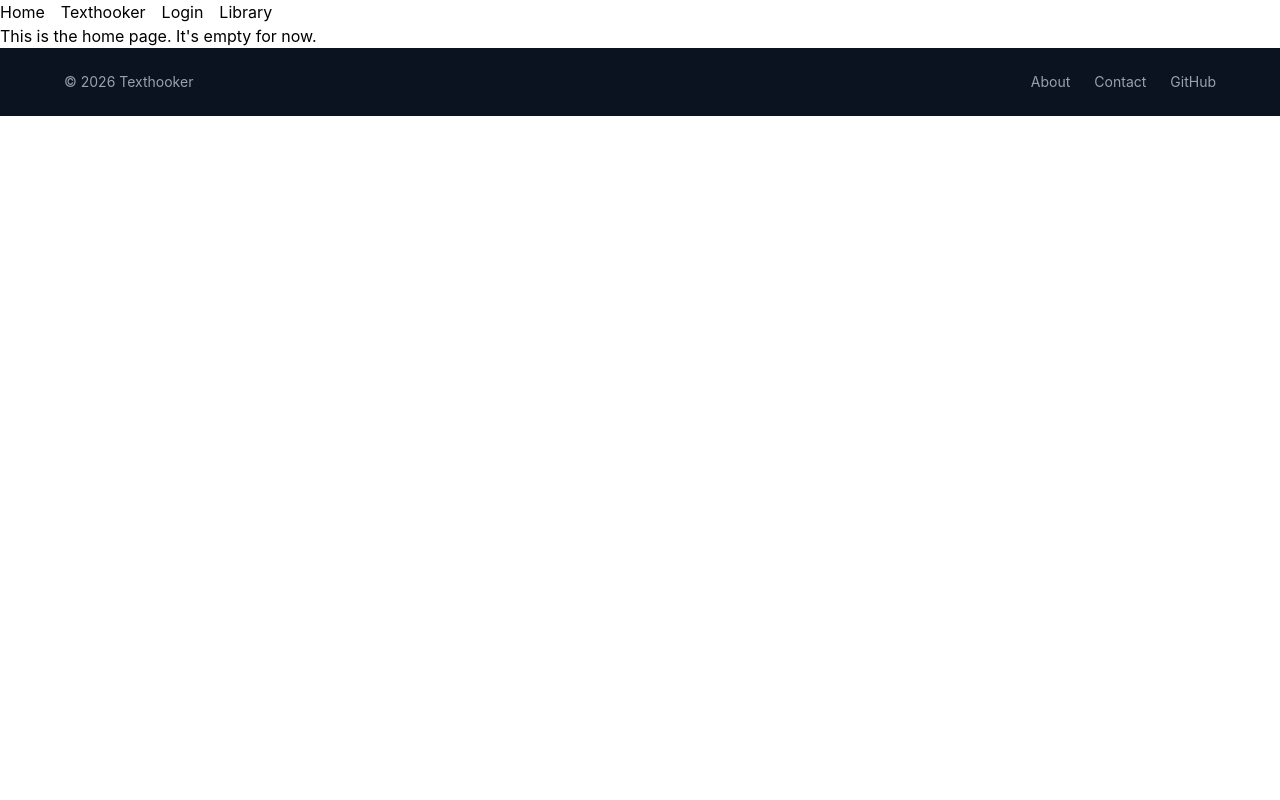
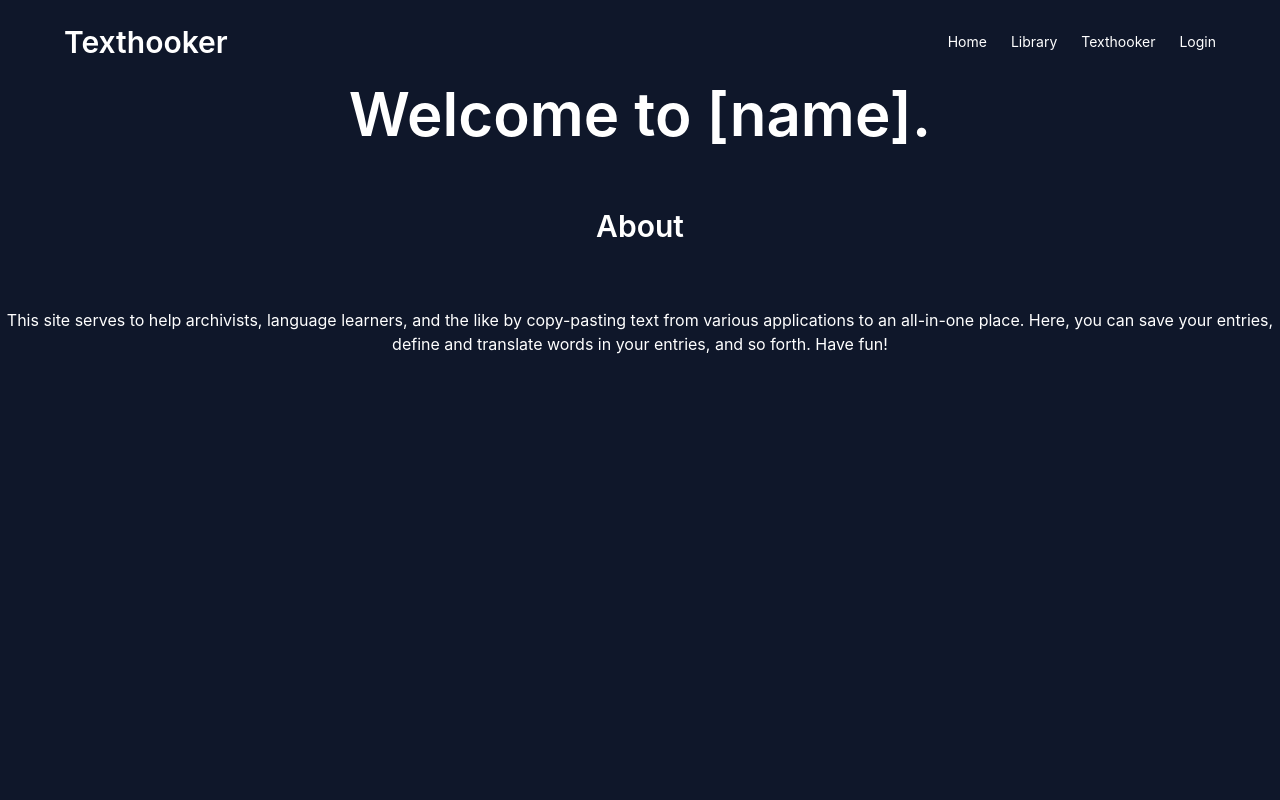
Before and after one commit to Will-less/csci39548_project, a React (Vite) app in the folder my-app/: page / in a window 1280 px wide. Shown: the top 800 px of the page. Built offline with nearby package versions, Linux system fonts and the light colour scheme.

Commit message:
Akari's first commit!

```diff
--- a/my-app/package.json
+++ b/my-app/package.json
@@ -10,7 +10,6 @@
     "preview": "vite preview"
   },
   "dependencies": {
-    "@tailwindcss/vite": "^4.2.2",
     "express": "^5.2.1",
     "mongodb": "^7.1.1",
     "react": "^19.2.4",
@@ -20,6 +19,7 @@
   },
   "devDependencies": {
     "@eslint/js": "^9.39.4",
+    "@tailwindcss/vite": "^4.2.4",
     "@types/react": "^19.2.14",
     "@types/react-dom": "^19.2.3",
     "@vitejs/plugin-react": "^6.0.1",
--- a/my-app/src/Components/Footer.jsx
+++ b/my-app/src/Components/Footer.jsx
@@ -2,7 +2,6 @@ function Footer(){
     return (
        <footer className="w-full bg-[#0b1320] text-gray-400 py-6 px-8">
         <div className="flex justify-between items-center max-w-6xl mx-auto text-sm">
-
             {/* Left Side */}
             <p>© 2026 Texthooker</p>
 
@@ -12,7 +11,6 @@ function Footer(){
                 <span className="hover.text-white cursor-pointer">Contact</span>
                 <span className="hover.text-white cursor-pointer">GitHub</span>
             </div>
-
         </div>
        </footer>
     )
--- a/my-app/src/Components/Navbar.jsx
+++ b/my-app/src/Components/Navbar.jsx
@@ -5,21 +5,17 @@ const Navbar = () => {
 
   //needs context to deal with changes from user log in
   return (
-    <nav>
-      <ul className="flex space-x-4 content-between">
-        <li>
-          <NavLink to="/">Home</NavLink>
-        </li>
-        <li>
-          <NavLink to="/Texthooker">Texthooker</NavLink>
-        </li>
-        <li>
-          <NavLink to="/Login">Login</NavLink>
-        </li>
-        <li>
-          <NavLink to="Library">Library</NavLink>
-        </li>
-      </ul>
+    <nav className="bg-[#0f172a] text-white py-6 px-8">
+      <div className="flex justify-between items-center max-w-6xl mx-auto text-sm">
+        <p className="text-3xl font-semibold">Texthooker</p>
+
+        <ul className="flex gap-6">
+            <NavLink to="/">Home</NavLink>
+            <NavLink to="Library">Library</NavLink>
+            <NavLink to="/Texthooker">Texthooker</NavLink>
+            <NavLink to="/Login">Login</NavLink>
+        </ul>
+      </div>
     </nav>
   );
 };
--- a/my-app/src/Pages/Home.jsx
+++ b/my-app/src/Pages/Home.jsx
@@ -1,8 +1,19 @@
 function Home() {
   return (
-    <>
-      <div>This is the home page. It's empty for now.</div>
-    </>
+    <div className="min-h-screen bg-[#0f172a] text-white text-center">
+      <main>
+        <h1 className="text-6xl font-semibold mb-16">Welcome to [name].</h1>
+      </main>
+
+      <div>
+        <main className="text-center">
+            <h1 className="text-3xl font-semibold mb-16">About</h1>
+            <p>This site serves to help archivists, language learners, and the like by copy-pasting text from various applications to an all-in-one place. Here, you can save your entries, define and translate words in your entries, and so forth. Have fun!</p>
+
+        </main>
+      </div>
+    </div>
   )
 }
+
 export default Home
```
Also changed, not shown: 1 other file (tests, documents, lock files or other folders).
